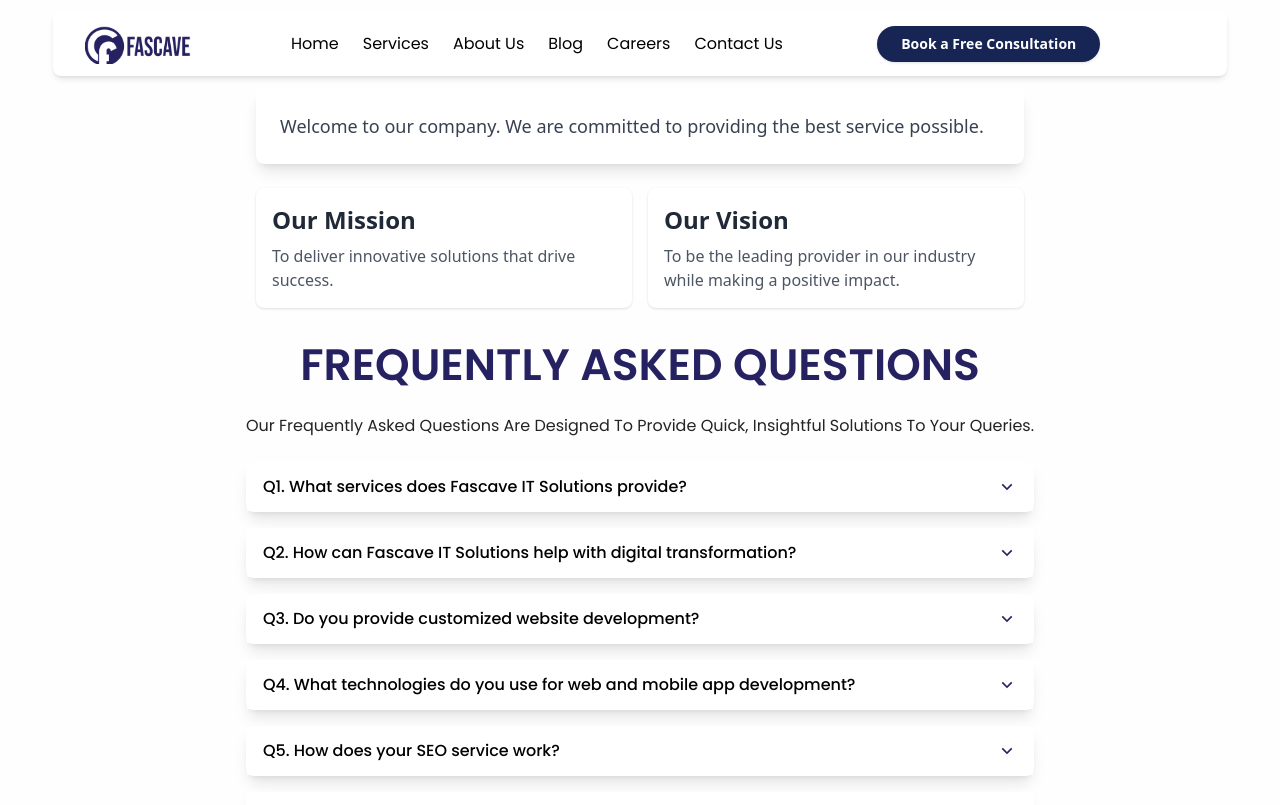
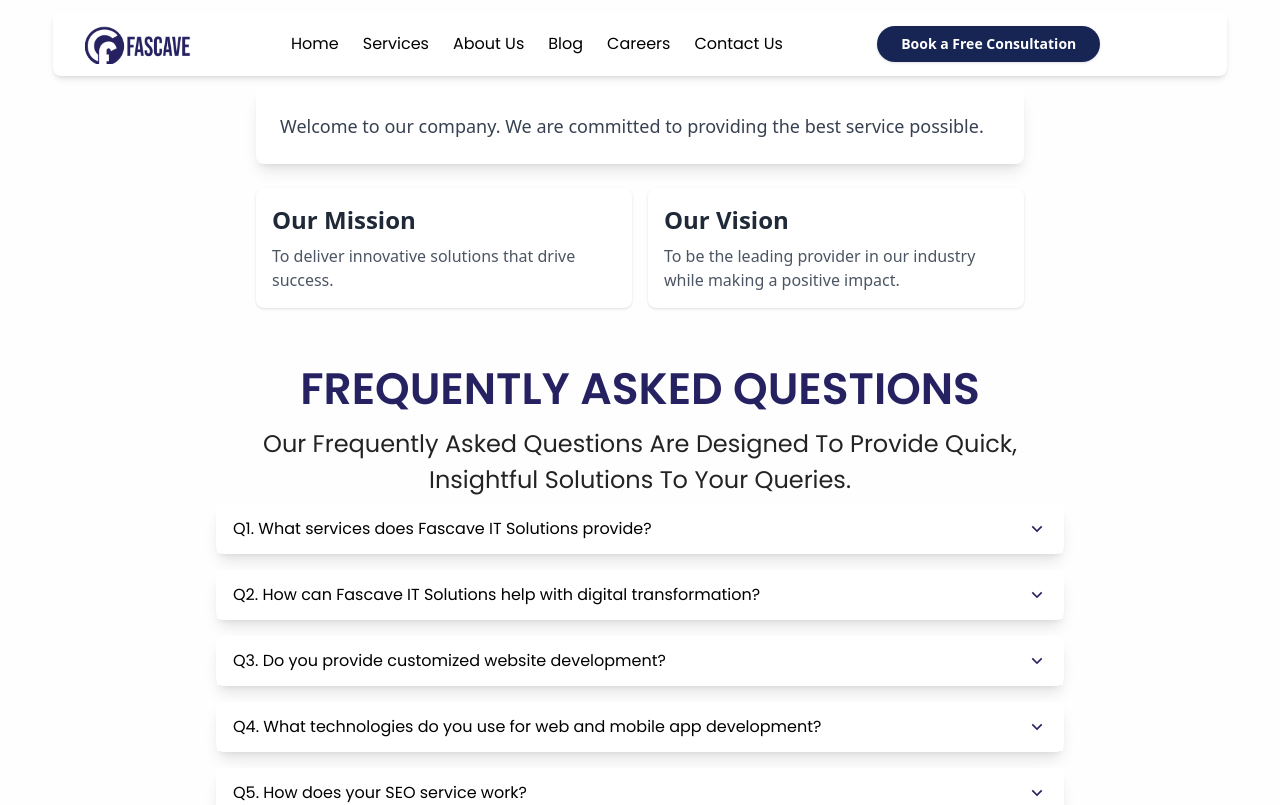
Before and after one commit to FascaveIt/Fascave, a React (Vite) app in the folder client/: page /about_us in a window 1280 px wide. Shown: the top 805 px of the page. Built offline with nearby package versions, Linux system fonts and the light colour scheme.

Commit message:
changes in Faq component

```diff
--- a/client/src/App.css
+++ b/client/src/App.css
@@ -4,3 +4,105 @@
 
 
 /* root css  */
+.whyChoose{
+  /* text-[54px] font-semibold text-[#262262] mb-4 */
+  font-size: 54px;
+  font-weight: 600;
+  color: #262262;
+  margin-bottom: 4px;
+  margin-top: 10rem;
+}
+.whyChoosePara{
+  /* w-full sm:w-2/3 m-auto text-center text-[20px] text-[#232323] mb-8 */
+  width: 100%;
+  text-align: center;
+  font-size: 20px;
+  color: #232323;
+  margin-bottom: 8px;
+}
+
+.OurPartners{
+  /* text-[54px] text-center font-semibold text-[#262262] mb-4 */
+  font-size: 54px;
+  text-align: center;
+  font-weight: 600;
+  color: #262262;
+  margin-bottom: 4px;
+}
+.OurPartnersPara{
+  /* w-full sm:w-1/2 m-auto text-center text-[20px] text-[#232323] mb-8 */
+  width: 100%;
+  text-align: center;
+  font-size: 20px;
+  color: #232323;
+  margin-bottom: 8px;
+
+}
+
+.FAQ{
+  /* text-[44px] text-center font-semibold text-[#262262] mb-4 */
+  font-size: 44px;
+  text-align: center;
+  font-weight: 600;
+  color: #262262;
+  margin-bottom: 4px;
+}
+.FAQP{
+  /* text-center text-[#232323] mb-6 sm:text-base text-[24px] */
+  text-align: center;
+  color: #232323;
+  margin-bottom: 6px;
+  font-size: 24px;
+}
+.inputOpentext{
+  /* px-4 py-3 bg-white text-gray-700 shadow-inner */
+  width: 100%;
+  padding: 4px;
+  padding: 3px;
+  background-color: white;
+  /* color: rgb(161, 158, 158); */
+  color: rgb(73, 73, 73);
+  box-shadow: inset;
+  text-align: center;
+}
+@media (max-width: 768px) {
+  .whyChoose{
+    /* text-[36px] */
+    margin-top: 0;
+    font-size: 36px;
+  }
+  .whyChoosePara{
+    /* text-[16px] */
+    font-size: 16px;
+  }
+
+  .OurPartners{
+    /* text-[36px] */
+    font-size: 36px;
+  }
+  .OurPartnersPara{
+    /* text-[16px] */
+    font-size: 16px;
+    margin: 20px 0;
+
+  }
+
+  .FAQ{
+    /* text-[36px] */
+    font-size: 36px;
+
+  }
+  .FAQP{
+    /* text-[16px] */
+    font-size: 16px;
+    margin: 20px 0;
+  }
+  .inputOpentext{
+ font-size: 13px;
+
+  }
+  .faqtext{
+    /* text-[16px] */
+    font-size: 16px;
+  }
+}
--- a/client/src/Componets/Home/Faq.jsx
+++ b/client/src/Componets/Home/Faq.jsx
@@ -36,11 +36,11 @@ const FAQ = () => {
   ];
 
   return (
-    <div className="max-w-4xl m-auto p-6 font-poppins font">
-     <h2 className="text-[44px] text-center font-semibold text-[#262262] mb-4">
+    <div className="max-w-4xl m-auto p-6 font-poppins font mt-6">
+     <h2 className="FAQ ">
         FREQUENTLY ASKED QUESTIONS
       </h2>
-      <p className="text-center text-[#232323] mb-6 sm:text-base text-[24px]">
+      <p className="FAQP ">
         Our Frequently Asked Questions Are Designed To Provide Quick, Insightful
         Solutions To Your Queries.
       </p>
@@ -54,7 +54,7 @@ const FAQ = () => {
               onClick={() => toggleFAQ(index)}
               className="w-full text-left px-4 py-3 flex justify-between items-center bg-white"
             >
-              <span className="font-medium">{`Q${index + 1}. ${faq}`}</span>
+              <span className="  faqtext">{`Q${index + 1}. ${faq}`}</span>
               <span className="text-xl text-purpleText font-bold">
                 {activeIndex === index ? (
                   <RiArrowUpSLine />
@@ -64,7 +64,7 @@ const FAQ = () => {
               </span>
             </button>
             {activeIndex === index && (
-              <div className="px-4 py-3 bg-white text-gray-700 shadow-inner">
+              <div className=" inputOpentext">
                 <p>{answers[index]}</p>
               </div>
             )}
```
